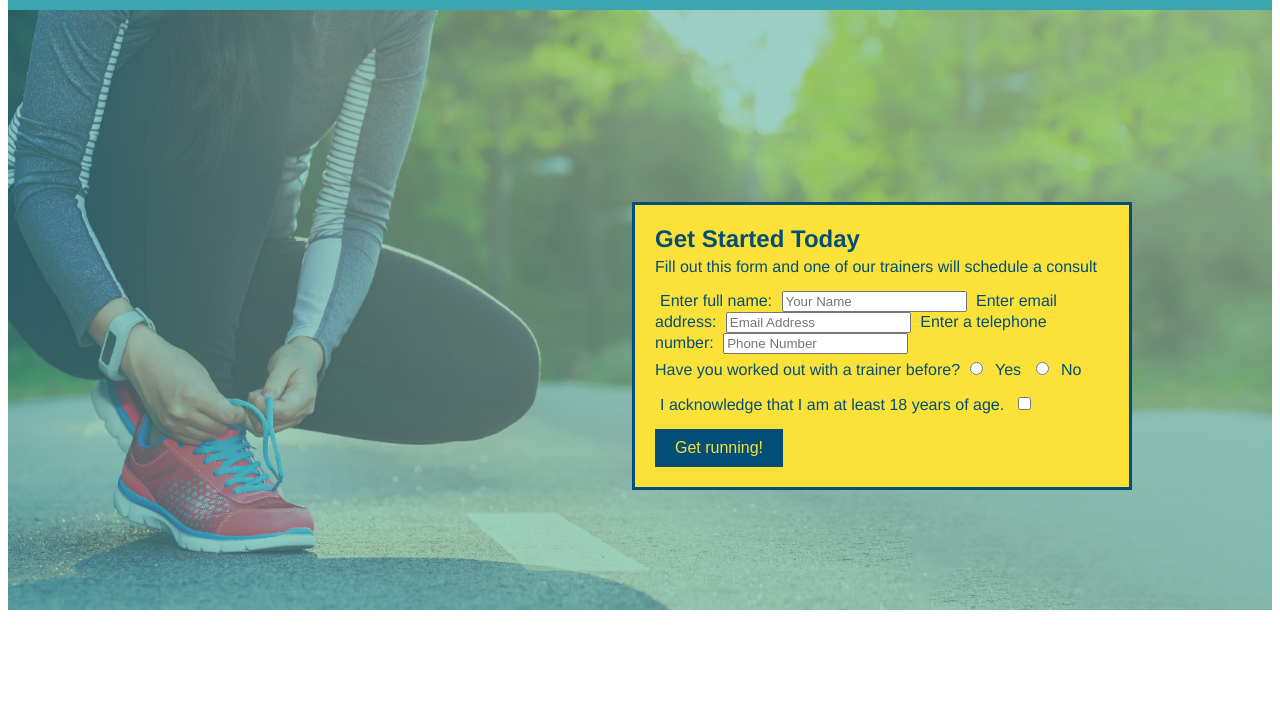
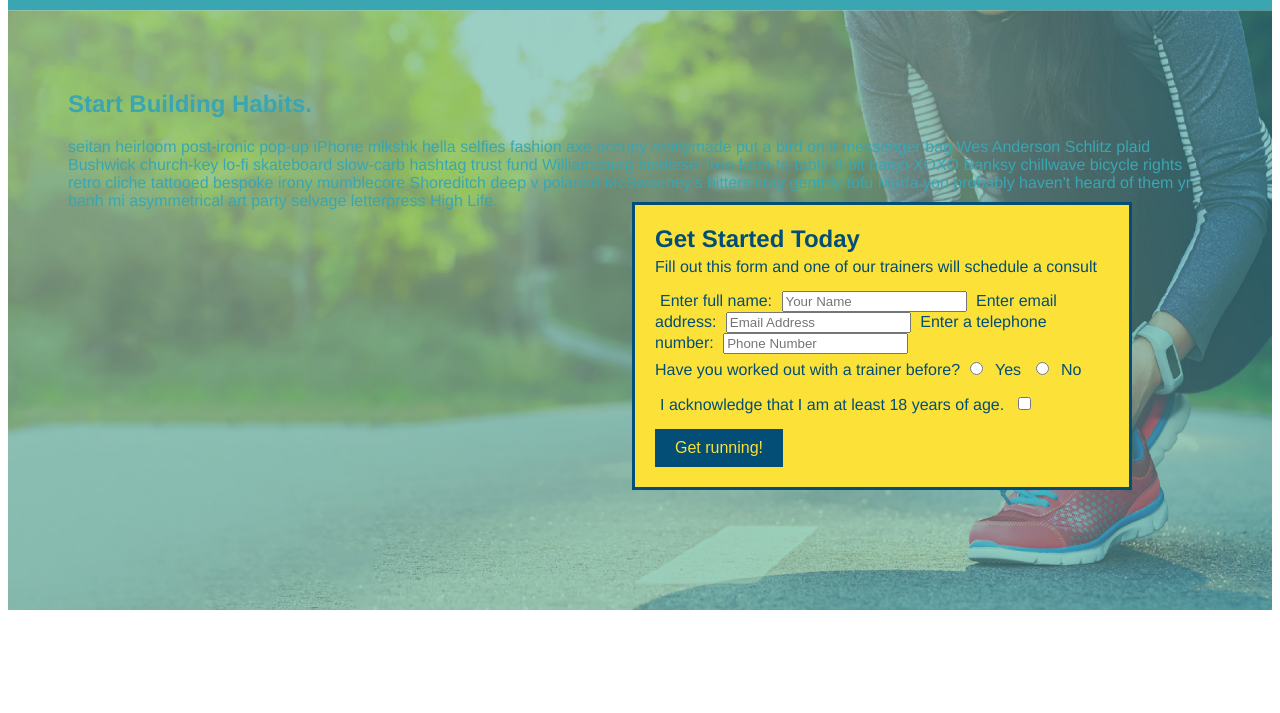
Before and after one commit to kristiboo03/run-buddy, a plain HTML site: page index.html in a window 1280 px wide. Shown: the part 80-793 px from the top of the page. Drawn offline with Linux system fonts and the light colour scheme.

Commit message:
add content to hero, replace image

```diff
--- a/assets/css/style.css
+++ b/assets/css/style.css
@@ -74,7 +74,7 @@ section {
 
 /* Hero Style Start */
 .hero {
-    background-image: url("../images/hero-bg.jpg");
+    background-image: url("../images/hero-bg.jpg2.jpg");
     height: 600px;
     background-size: cover;
     background-position: center;
--- a/index.html
+++ b/index.html
@@ -38,6 +38,16 @@
 
   <!-- hero/jumbotron -->
   <section class="hero">
+    <div class="hero-cta">
+      <h2>Start Building Habits.</h2>
+      <p>
+        seitan heirloom post-ironic pop-up iPhone mlkshk hella selfies fashion axe
+         occupy readymade put a bird on it messenger bag Wes Anderson Schlitz plaid Bushwick church-key
+         lo-fi skateboard slow-carb hashtag trust fund Williamsburg biodiesel fixie farm-to-table 8-bit banjo
+         XOXO Banksy chillwave bicycle rights retro cliche tattooed bespoke irony mumblecore Shoreditch deep v polaroid McSweeney's
+         bitters cray gentrify tofu Marfa you probably haven't heard of them yr banh mi asymmetrical art party selvage letterpress High Life.
+      </p>
+    </div>
     <div class="hero-form">
       <h3>Get Started Today</h3>
       <p>Fill out this form and one of our trainers will schedule a consult</p>
```
Also changed, not shown: assets/images/hero-bg.jpg2.jpg (added).
